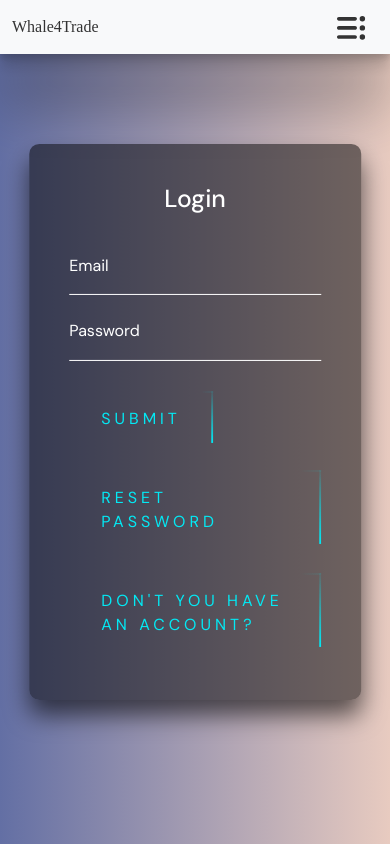
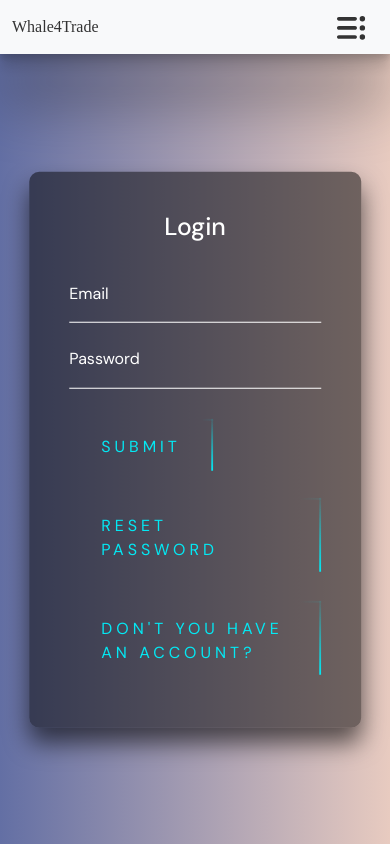
Before and after one commit to whale4trade/whale4trade-work, a React (Create React App) app in the folder frontend/: page /login in a window 390 px wide. Built offline with nearby package versions, Linux system fonts and the light colour scheme; a web font is replaced by a local one.

Commit message:
css login

```diff
--- a/frontend/src/component/login/login.css
+++ b/frontend/src/component/login/login.css
@@ -182,5 +182,6 @@
 @media (max-width: 800px) {
   .login-box {
     width: 85%;
+    transform: translate(-50%, -45%) !important;
   }
 }/*# sourceMappingURL=login.css.map */
--- a/frontend/src/component/login/login.scss
+++ b/frontend/src/component/login/login.scss
@@ -185,5 +185,6 @@
 @media (max-width: 800px) {
   .login-box {
     width: 85%;
+    transform: translate(-50%, -45%) !important;
   }
 }
```
Also changed, not shown: 1 other file (tests, documents, lock files or other folders).
